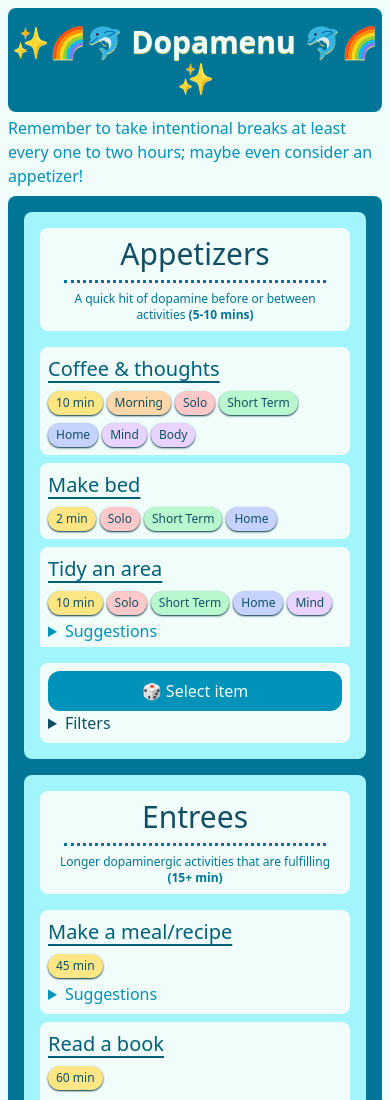
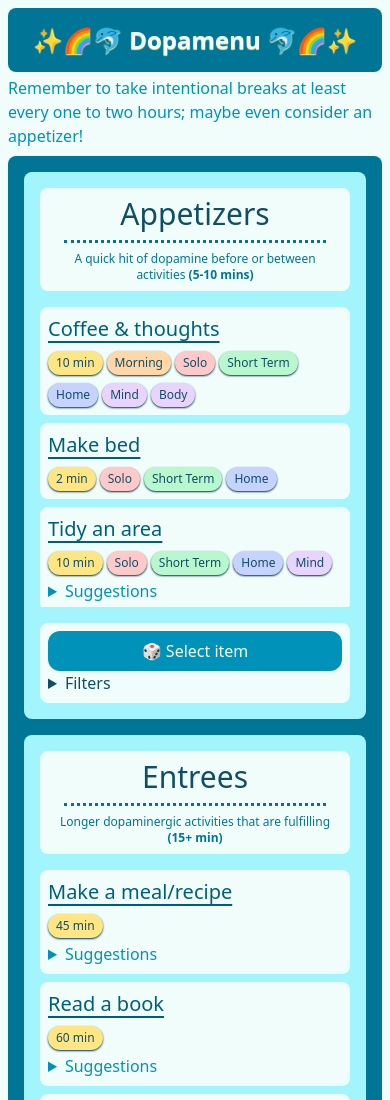
Before and after one commit to mqy-xii/self-care-app, a website with bundled scripts: page index.html in a window 390 px wide. Shown: the top 1100 px of the page. Built offline with nearby package versions, Linux system fonts and the light colour scheme.

Commit message:
Update menu title text size on mobile view

```diff
--- a/styles.css
+++ b/styles.css
@@ -37,7 +37,7 @@ form > .cost {
 }
 
 .menu-title {
-    @apply text-3xl md:text-5xl font-bold text-teal-50 bg-cyan-700 text-center rounded-lg pt-4 pb-4 text-shadow-xs text-shadow-amber-200
+    @apply text-2xl sm:text-5xl font-bold text-teal-50 bg-cyan-700 text-center rounded-lg pt-4 pb-4 text-shadow-xs text-shadow-amber-200
 }
 
 .menu-container {
```
Also changed, not shown: output.css.
